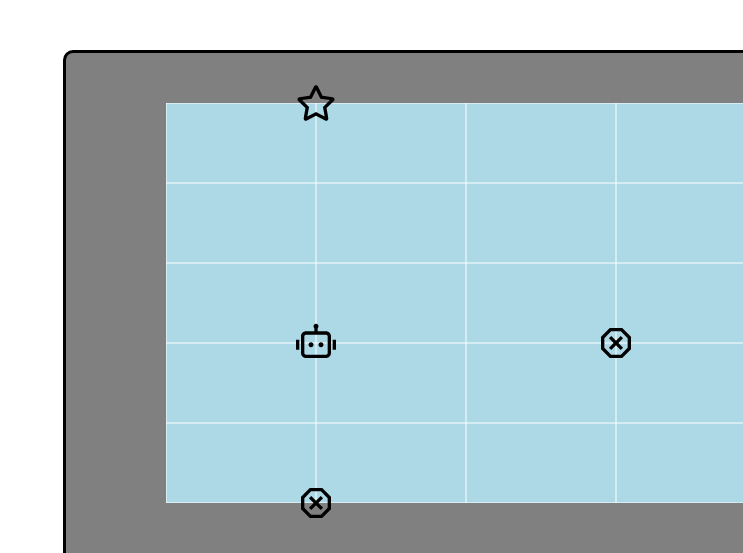
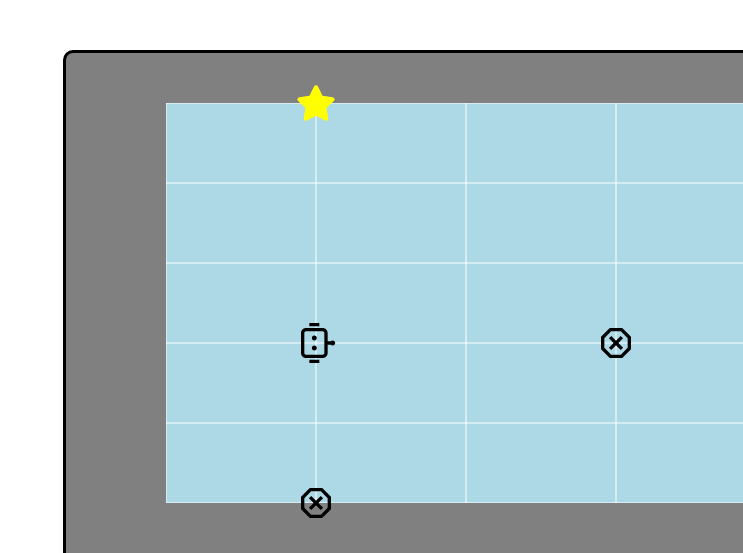
Before and after one commit to hdm0922/2023-SoftwareEngineering, a React (Create React App) app in the folder frontend/frontend-app/: page / in a window 1280 px wide. Both pictures are taken after typing "Sample", "Sample", "Sample", "Sample" into the empty fields and a click on the button "Generate". Shown: the top 553 px of the page, without its empty margins (537-1280 px from the left). Built offline with nearby package versions, Linux system fonts and the light colour scheme; some icons are missing.

Commit message:
feat: Implement robot path rendering

```diff
--- a/frontend/frontend-app/src/APIRequestHandler.js
+++ b/frontend/frontend-app/src/APIRequestHandler.js
@@ -23,7 +23,7 @@ class APIRequestHandler {
             importantPositions: "4215",
             hazardPositions: "1032",
 
-            robotPath: "22232425"
+            robotPath: "122223242515"
         };
 
         // try {
--- a/frontend/frontend-app/src/App.js
+++ b/frontend/frontend-app/src/App.js
@@ -1,8 +1,6 @@
-import React, { useEffect, useState } from 'react';
+import React, { useState } from 'react';
 import MainPanel from './mainpanel/MainPanel';
 import BottomPanel from './bottompanel/BottomPanel';
-import Parser from './Parser';
-
 
 
 
--- a/frontend/frontend-app/src/mainpanel/MainPanel.js
+++ b/frontend/frontend-app/src/mainpanel/MainPanel.js
@@ -26,7 +26,7 @@ const MainPanel = function(props) {
 
     const [renderPanel, setRenderPanel] = useState("UserInputPanel");
     const [renderButton, setRenderButton] = useState("GenerateAreaButton");
-    const [simulationRunning, setSimulationRunning] = useState(false);
+    // const [simulationRunning, setSimulationRunning] = useState(false);
 
 
 
--- a/frontend/frontend-app/src/mainpanel/renderpanel/SimulatePanel.css
+++ b/frontend/frontend-app/src/mainpanel/renderpanel/SimulatePanel.css
@@ -24,3 +24,16 @@
 
     font-size: 40px;
 }
+
+
+
+.renderArrow {
+    position: absolute;
+    /* border: 2px solid purple; */
+
+    display: flex;
+    align-items: center;
+    justify-content: center;
+
+
+}
--- a/frontend/frontend-app/src/mainpanel/renderpanel/SimulatePanel.js
+++ b/frontend/frontend-app/src/mainpanel/renderpanel/SimulatePanel.js
@@ -3,10 +3,9 @@ import './SimulatePanel.css'
 
 import { RiRobot2Line } from "react-icons/ri";
 import { MdOutlineDangerous } from "react-icons/md";
-import { FaRegStar } from "react-icons/fa";
+import { FaStar  } from "react-icons/fa";
 
-
-
+import { FaArrowUp  } from "react-icons/fa6";
 
 
 
@@ -34,8 +33,10 @@ const SimulatePanel = function(props) {
     };
 
 
-    const border = [];
-    {
+    const renderBorder = function() {
+
+        const border = [];
+
         for (let iter=0; iter<=props.areaSize.x; iter++) {
             border.push(
                 <Line startPosition={ getPixelPosition(iter, 0) }
@@ -53,17 +54,20 @@ const SimulatePanel = function(props) {
                         style={{stroke: "white"}}/>
             );
         }
+
+        return border;
     }
 
-    const renderItems = function(itemsToRender) {
+
+    const renderItems = function(itemsToRender, robotRotationDegree) {
 
         const renderIcon = function(itemString) {
 
             switch (itemString) {
-                case "Robot"        : return <RiRobot2Line />;
+                case "Robot"        : return <RiRobot2Line style={{transform: "rotate(" + robotRotationDegree + "deg)"}} />;
                 case "Hazard"       : return <MdOutlineDangerous />;
-                case "Important"    : return <FaRegStar />;
-                default             : return "";
+                case "Important"    : return <FaStar color="yellow" />;
+                default             : return null;
             }
 
         };
@@ -75,8 +79,6 @@ const SimulatePanel = function(props) {
 
         iconStyle.top  = - (iconStyle.width  >> 1);
         iconStyle.left = - (iconStyle.height >> 1);
-
-        console.log(iconStyle);
 
         const reactElements = [];
 
@@ -98,15 +100,80 @@ const SimulatePanel = function(props) {
             }
         }
 
-        console.log( "Input :", itemsToRender );
-        console.log( "Rendered :", reactElements );
-
         return reactElements;
     }
 
     const renderPath = function(robotPath) {
 
+        console.log (robotPath);
+
+        const getDirectionDegree = function(source, destination) {
+            const difference = "" + (destination.x - source.x) + (destination.y - source.y);
+
+            let directionDegree = 0;
+            switch (difference) {
+                case "01"   : directionDegree = 0;      break;
+                case "10"   : directionDegree = 90;     break;
+                case "0-1"  : directionDegree = 180;    break;
+                case "-10"  : directionDegree = 270;    break;
+                default     : directionDegree = 0;
+            }
+
+            return directionDegree;
+        }
+
+        const renderArrow = function(arrowStyle, index, directionDegree) {
+            return (
+                <div key={index} className="renderArrow"
+                     style={{
+                        top     : (arrowStyle.top  - (arrowStyle.width  >> 1)),
+                        left    : (arrowStyle.left - (arrowStyle.height >> 1)),
+                        width   :  arrowStyle.width,
+                        height  :  arrowStyle.height
+                     }}> <FaArrowUp fontSize={30} color="purple"
+                                    style={{transform: "rotate(" + directionDegree + "deg)"}}/> </div>
+            );
+
+        }
+
+
+        const reactElements = [];
+
+
+        for (let iter=0; iter<robotPath.length-1; iter++) {
+
+            console.log("=========");
+
+            const source        = robotPath[iter];
+            const destination   = robotPath[iter+1];
+
+            const arrowStyle = {
+                top: (0.5 * ( getPixelPosition(source.x, source.y).y +
+                              getPixelPosition(destination.x,destination.y).y )
+                ),
+
+                left: (0.5 * ( getPixelPosition(source.x, source.y).x +
+                               getPixelPosition(destination.x, destination.y).x )
+                ),
+
+                width: 50,
+                height: 50,
+            };
+
+            console.log(getPixelPosition(source.x, source.y));
+            console.log(getPixelPosition(destination.x,destination.y));
+            console.log(arrowStyle);
+
+            reactElements.push(
+                renderArrow( arrowStyle, reactElements.length,
+                    getDirectionDegree(source, destination) )
+            );
+
+        }
+
+        return reactElements;
     }
+
 
 
     return (
@@ -114,11 +181,13 @@ const SimulatePanel = function(props) {
         <div className="SimulatePanel">
 
             <svg width={panelWidth} height={panelHeight}>
-                {border}
-                {renderPath(props.robotPath)}
+                {renderBorder()}
             </svg>
 
-            {renderItems(props.itemsToRender)}
+            {renderPath(props.robotPath)}
+            {renderItems(props.itemsToRender, 90)}
+
+            <FaArrowUp  fontSize={30} style={{transform: "rotate(" + 90 + "deg)"}}/>
         </div>
 
     );
```
